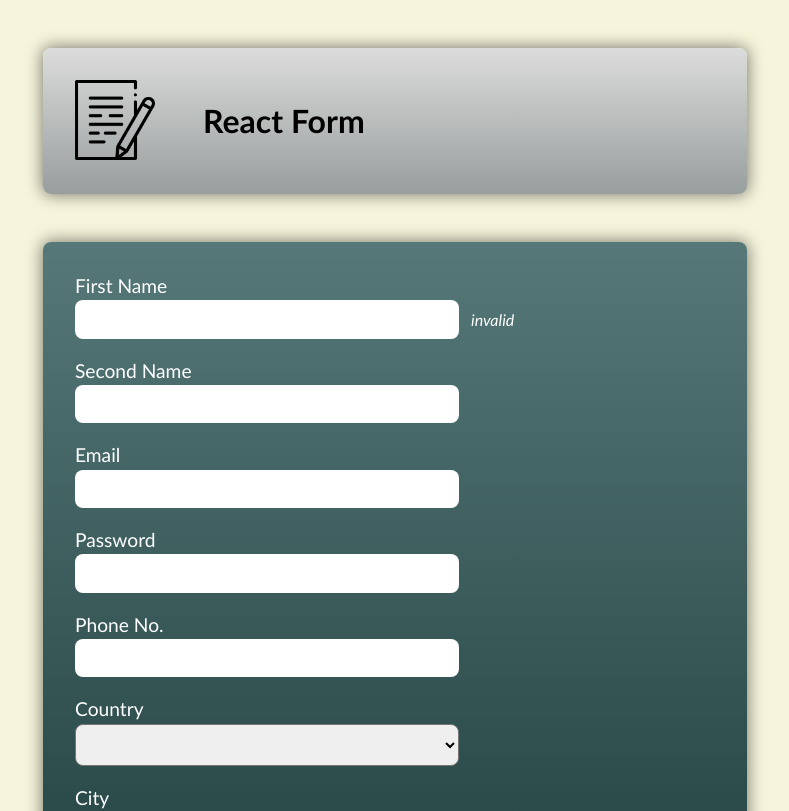
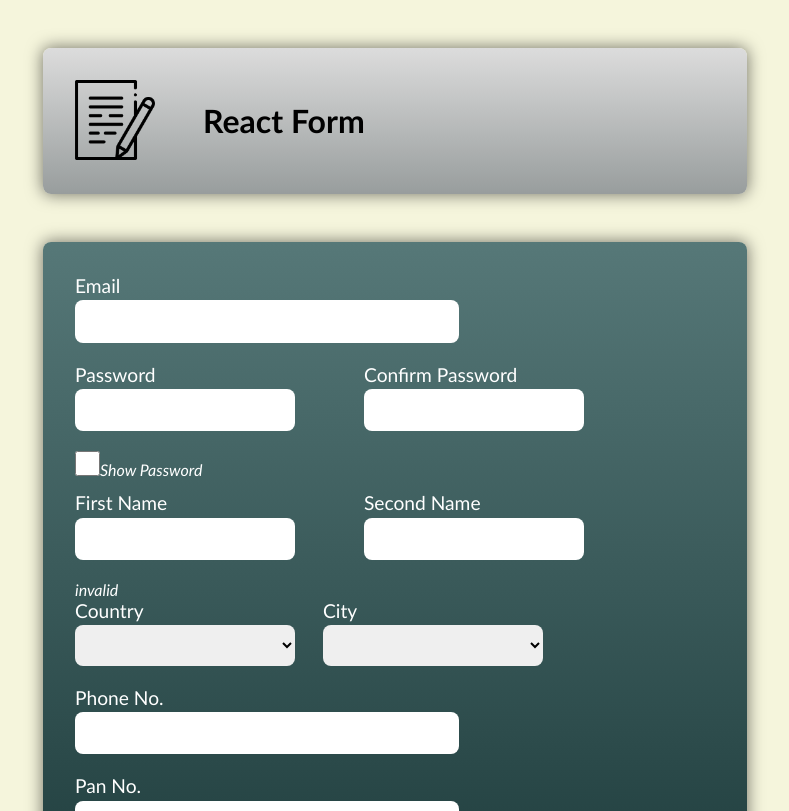
Before and after one commit to Divyam2203/ReactForm, a React (Vite) app: page / in a window 1280 px wide. Shown: the top 811 px of the page, without its empty margins (245-1034 px from the left). Built offline with nearby package versions, Linux system fonts and the light colour scheme.

Commit message:
added password show/hide and all fields filled check

```diff
--- a/src/components/Form.css
+++ b/src/components/Form.css
@@ -14,15 +14,48 @@ form{
 }
 
 input{
+  color:black;
+  font-size:1.2rem ;
+}
+
+.text-select{
   width: 60%;
-  color:black;
-  font-size:1rem ;
   padding: 0.6rem 0.5rem;
   margin: 3.5px 12px 20px 0;
   min-width: 300px;
   box-sizing: border-box;
   border-radius: 0.5rem;
   border: #102d2d;
+}
+
+.short-input{
+  width: 20%;
+  padding: 0.6rem 0.5rem;
+  margin: 3.5px 12px 20px 0;
+  min-width: 220px;
+  box-sizing: border-box;
+  border-radius: 0.5rem;
+  border: #102d2d;
+}
+
+.medium-short-input{
+  width: 20%;
+  padding: 0.6rem 0.5rem;
+  margin: 3.5px 12px 20px 0;
+  min-width: 220px;
+  box-sizing: border-box;
+  border-radius: 0.5rem;
+  border: #102d2d;
+}
+
+.checkbox{
+  margin:0 0 35px 0;
+  height: 25px;
+  width: 25px;
+}
+
+.checkbox-container{
+  height: 40px;
 }
 
 span{
@@ -57,3 +90,10 @@ button{
   font-size: 16px;
   cursor: pointer;
 }
+
+.control-row{
+  display: flex;
+  flex-wrap: wrap;
+  justify-content: flex-start;
+  gap: 1rem;
+}
--- a/src/components/Form.jsx
+++ b/src/components/Form.jsx
@@ -12,10 +12,22 @@ export default function Form() {
   }
 
   const [selectedCountry, setSelectedCountry] = useState("");
+  const [showPassword, setShowPassword] = useState(false);
+
+  let passwordToggle = "password";
+
+  function handleShowPassword() {
+    setShowPassword((editing) => !editing);
+  }
+
+  if (showPassword) {
+    passwordToggle = "text";
+  } else {
+    passwordToggle = "password";
+  }
 
   function handleCountry(event) {
     setSelectedCountry(event.target.value);
-    console.log(selectedCountry);
   }
 
   const cities = CITIES[selectedCountry];
@@ -23,34 +35,91 @@ export default function Form() {
   return (
     <form onSubmit={handleSubmit}>
       <div>
-        <label htmlFor="First Name">First Name</label>
+        <label htmlFor="email">Email</label>
         <br />
-        <input type="text" name="firstName" /><span>invalid</span>
+        <input
+          type="email"
+          name="email"
+          id="email"
+          className="text-select"
+          required
+        />
       </div>
       <div>
-        <label htmlFor="Second Name">Second Name</label>
+        <div className="control-row">
+          <div className="control">
+            <label htmlFor="password">Password</label>
             <br />
-        <input type="text" name="secondName" />
+            <input
+              type={passwordToggle}
+              name="password"
+              id="password"
+              className="short-input"
+              required
+            />
           </div>
           <div>
-        <label htmlFor="Email">Email</label>
+            <label htmlFor="confirm-password">Confirm Password</label>
             <br />
-        <input type="email" name="email" />
+            <input
+              type={passwordToggle}
+              name="confirm-password"
+              id="confirm-password"
+              className="short-input"
+              required
+            />
+          </div>
+        </div>
+        <div className="checkbox-container">
+          <span>
+            <input
+              type="checkbox"
+              className="checkbox"
+              id="checkbox"
+              onClick={handleShowPassword}
+            />
+            Show Password
+          </span>
+        </div>
       </div>
       <div>
-        <label htmlFor="Password">Password</label>
+        <div className="control-row">
+          <div>
+            <label htmlFor="firstName">First Name</label>
             <br />
-        <input type="password" name="password" />
+            <input
+              type="text"
+              name="firstName"
+              id="firstName"
+              required
+              className="short-input"
+            />
           </div>
           <div>
-        <label htmlFor="phoneNo">Phone No.</label>
+            <label htmlFor="secondName">Second Name</label>
             <br />
-        <input type="tel" name="phoneNo" />
+            <input
+              type="text"
+              name="secondName"
+              id="secondName"
+              className="short-input"
+              required
+            />
           </div>
+        </div>
+        <span>invalid</span>
+      </div>
+      <div className="control-row">
         <div>
           <label htmlFor="country">Country</label>
           <br />
-        <select name="country" onChange={handleCountry}>
+          <select
+            name="country"
+            id="country"
+            className="short-input"
+            onChange={handleCountry}
+            required
+          >
             {COUNTRIES.map((country) => (
               <option value={country} key={country}>
                 {country}
@@ -61,7 +130,7 @@ export default function Form() {
         <div>
           <label htmlFor="city">City</label>
           <br />
-        <select name="city">
+          <select name="city" id="city" className="short-input" required>
             {cities.map((city) => (
               <option value={city} key={city}>
                 {city}
@@ -69,15 +138,40 @@ export default function Form() {
             ))}
           </select>
         </div>
+      </div>
+      <div>
+        <label htmlFor="phoneNo">Phone No.</label>
+        <br />
+        <input
+          type="tel"
+          name="phoneNo"
+          id="phoneNo"
+          className="text-select"
+          required
+        />
+      </div>
       <div>
         <label htmlFor="panNo">Pan No.</label>
         <br />
-        <input type="text" name="panNo" />
+        <input
+          type="text"
+          name="panNo"
+          id="panNo"
+          className="text-select"
+          required
+        />
       </div>
       <div>
         <label htmlFor="aadhar">Aadhar No.</label>
         <br />
-        <input type="text" name="aadhar" /><span>invalid</span>
+        <input
+          type="text"
+          name="aadhar"
+          id="aadhar"
+          className="text-select"
+          required
+        />
+        <span>invalid</span>
       </div>
 
       <div>
```
Lines whose indentation alone changed are shown as unchanged.
